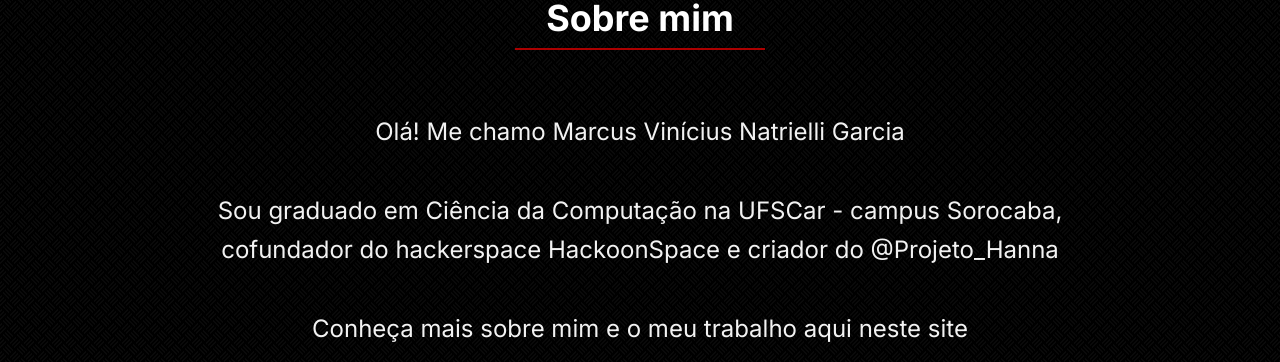
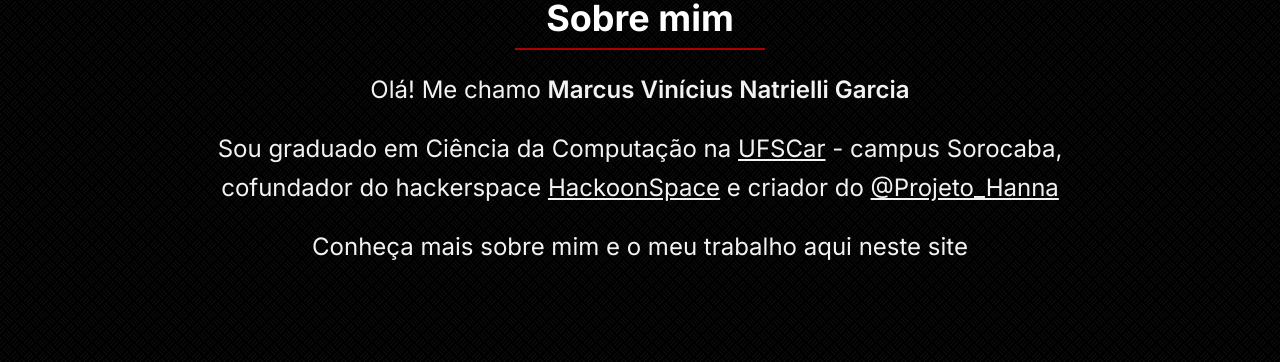
Before and after one commit to InfiniteMarcus/my-portfolio-nextjs, a Next.js app: page / in a window 1280 px wide. Shown: the part 438-800 px from the top of the page. Built offline with nearby package versions, Linux system fonts and the light colour scheme; no server answers.

Commit message:
feat: richText method (markdown support)

```diff
--- a/src/components/Button/index.tsx
+++ b/src/components/Button/index.tsx
@@ -17,7 +17,7 @@ const Button = ({
   disabled,
   className = "",
 }: Props) => {
-  const baseClasses = `inline-flex items-center justify-center p-5 text-base font-sans rounded-2xl text-white bg-brand-primary opacity-80 hover:opacity-100 active:opacity-100 transition-all duration-200 cursor-pointer disabled:bg-brand-card disabled:cursor-not-allowed disabled:opacity-60 no-underline ${className}`;
+  const baseClasses = `inline-flex items-center justify-center p-5 text-lg sm:text-xl font-sans rounded-2xl text-white bg-brand-primary opacity-80 hover:opacity-100 active:opacity-100 transition-all duration-200 cursor-pointer disabled:bg-brand-card disabled:cursor-not-allowed disabled:opacity-60 no-underline ${className}`;
 
   if (download && downloadFile) {
     return (
--- a/src/components/Card/index.tsx
+++ b/src/components/Card/index.tsx
@@ -1,5 +1,6 @@
 import { ReactNode } from "react";
 import Typography from "../Typography";
+import { parseRichText } from "../../utils/richText";
 
 type Props = {
   breakValue?: "normal" | "break-all" | "keep-all" | "break-word";
@@ -23,8 +24,8 @@ export default function Card({
       <div className="p-5 text-xl sm:text-2xl text-white/95">
         {description &&
           description.map((line, i) => (
-            <p key={i} className="p-2.5 mb-5 leading-relaxed">
-              {line}
+            <p key={i} className="mb-5 leading-relaxed">
+              {parseRichText(line)}
             </p>
           ))}
         {children && (
--- a/src/components/PaginatedCard/index.tsx
+++ b/src/components/PaginatedCard/index.tsx
@@ -4,6 +4,7 @@ import { ReactNode, useState } from "react";
 import Button from "../Button";
 import { useTranslations } from "next-intl";
 import Typography from "../Typography";
+import { parseRichText } from "../../utils/richText";
 
 type Props = {
   breakValue?: "normal" | "break-all" | "keep-all" | "break-word";
@@ -45,8 +46,8 @@ const PaginatedCard = ({ breakValue, title, description, pages }: Props) => {
       <div className="p-5 text-xl sm:text-2xl text-white/95">
         {description &&
           description.map((line, i) => (
-            <p key={i} className="p-2.5 mb-5 leading-relaxed">
-              {line}
+            <p key={i} className="mb-5 leading-relaxed">
+              {parseRichText(line)}
             </p>
           ))}
 
@@ -57,7 +58,7 @@ const PaginatedCard = ({ breakValue, title, description, pages }: Props) => {
           {actualPage.description &&
             actualPage.description.map((line, i) => (
               <p key={i} className="p-2.5">
-                {line}
+                {parseRichText(line)}
               </p>
             ))}
 
--- a/src/components/Typography/index.tsx
+++ b/src/components/Typography/index.tsx
@@ -4,7 +4,7 @@ type Props = {
 
 const Typography = ({ text }: Props) => {
   return (
-    <div className="mb-8 p-2.5 max-w-[250px] border-b-2 border-brand-primary text-center mx-auto">
+    <div className="p-2.5 max-w-[250px] border-b-2 border-brand-primary text-center mx-auto">
       <h2 className="text-4xl font-bold">{text}</h2>
     </div>
   );
--- /dev/null
+++ b/src/utils/richText.tsx
@@ -0,0 +1,56 @@
+import { ReactNode } from "react";
+
+/**
+ * Parses a simple markdown-like syntax into React elements.
+ *
+ * Supported syntax:
+ * - **bold text** → <strong>bold text</strong>
+ * - [link text](url) → <a href="url" target="_blank">link text</a>
+ */
+export function parseRichText(text: string): ReactNode[] {
+  // Combined regex: matches **bold** or [text](url)
+  const tokenRegex = /\*\*(.+?)\*\*|\[(.+?)\]\((.+?)\)/g;
+
+  const result: ReactNode[] = [];
+  let lastIndex = 0;
+  let match: RegExpExecArray | null;
+  let keyIndex = 0;
+
+  while ((match = tokenRegex.exec(text)) !== null) {
+    // Push any plain text before this match
+    if (match.index > lastIndex) {
+      result.push(text.slice(lastIndex, match.index));
+    }
+
+    if (match[1] !== undefined) {
+      // **bold** match
+      result.push(
+        <strong key={`rich-${keyIndex++}`} className="font-semibold">
+          {match[1]}
+        </strong>,
+      );
+    } else if (match[2] !== undefined && match[3] !== undefined) {
+      // [text](url) match
+      result.push(
+        <a
+          key={`rich-${keyIndex++}`}
+          href={match[3]}
+          target="_blank"
+          rel="noopener noreferrer"
+          className="underline hover:text-brand-primary transition-colors"
+        >
+          {match[2]}
+        </a>,
+      );
+    }
+
+    lastIndex = match.index + match[0].length;
+  }
+
+  // Push remaining plain text
+  if (lastIndex < text.length) {
+    result.push(text.slice(lastIndex));
+  }
+
+  return result;
+}
--- a/texts/en-US.json
+++ b/texts/en-US.json
@@ -24,8 +24,8 @@
     "Icons by": "Icons by",
     "About me": {
       "Title": "About me",
-      "Paragraph1": "Hi! My name is Marcus Vinícius Natrielli Garcia",
-      "Paragraph2": "I have a degree in Computer Science at UFSCar - Sorocaba campus, co-founder of the hackerspace HackoonSpace and creator of @Projeto_Hanna",
+      "Paragraph1": "Hi! My name is **Marcus Vinícius Natrielli Garcia**",
+      "Paragraph2": "I have a degree in Computer Science at [UFSCar](https://www.ufscar.br/) - Sorocaba campus, co-founder of the hackerspace [HackoonSpace](https://hackoonspace.com) and creator of [@Projeto_Hanna](https://linktr.ee/projeto_hanna)",
       "Paragraph3": "Find out more about me and my work here on this website"
     },
     "Projects": {
--- a/texts/pt-BR.json
+++ b/texts/pt-BR.json
@@ -24,8 +24,8 @@
     "Icons by": "Ícones por",
     "About me": {
       "Title": "Sobre mim",
-      "Paragraph1": "Olá! Me chamo Marcus Vinícius Natrielli Garcia",
-      "Paragraph2": "Sou graduado em Ciência da Computação na UFSCar - campus Sorocaba, cofundador do hackerspace HackoonSpace e criador do @Projeto_Hanna",
+      "Paragraph1": "Olá! Me chamo **Marcus Vinícius Natrielli Garcia**",
+      "Paragraph2": "Sou graduado em Ciência da Computação na [UFSCar](https://www.ufscar.br/) - campus Sorocaba, cofundador do hackerspace [HackoonSpace](https://hackoonspace.com) e criador do [@Projeto_Hanna](https://linktr.ee/projeto_hanna)",
       "Paragraph3": "Conheça mais sobre mim e o meu trabalho aqui neste site"
     },
     "Projects": {
```
